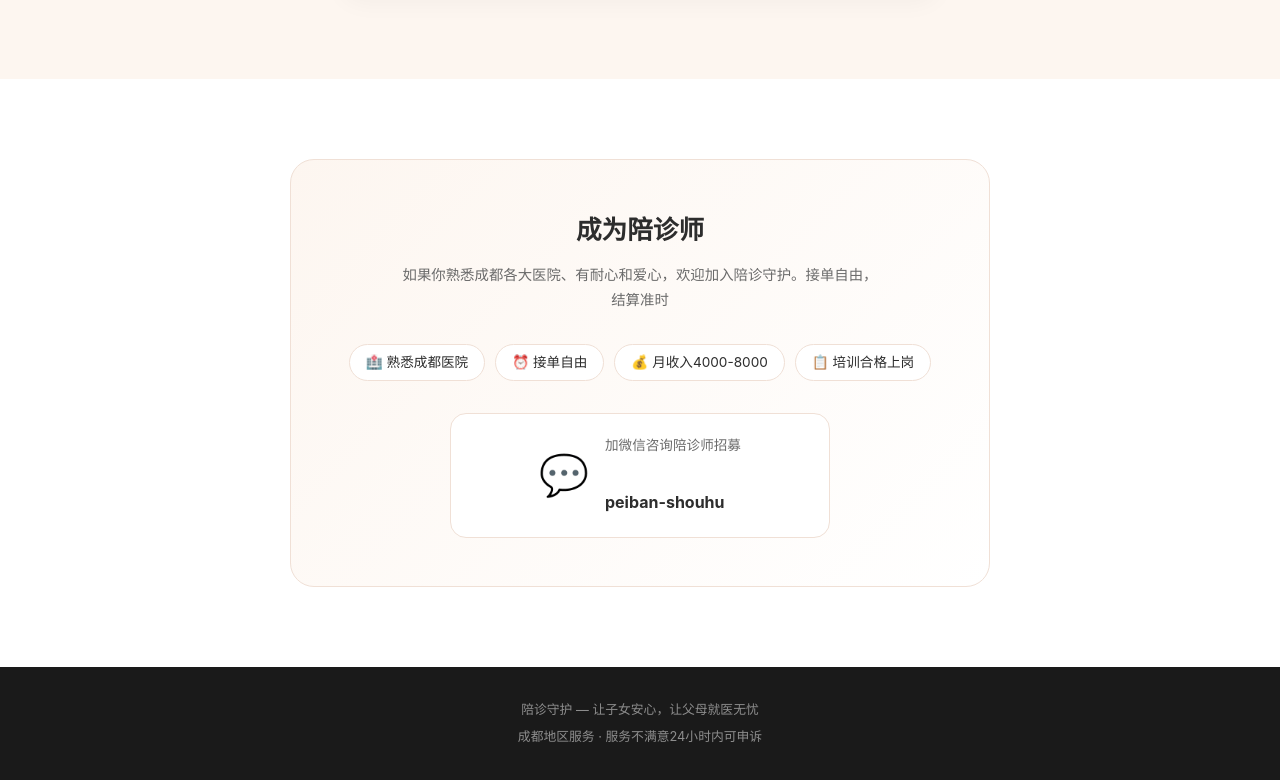
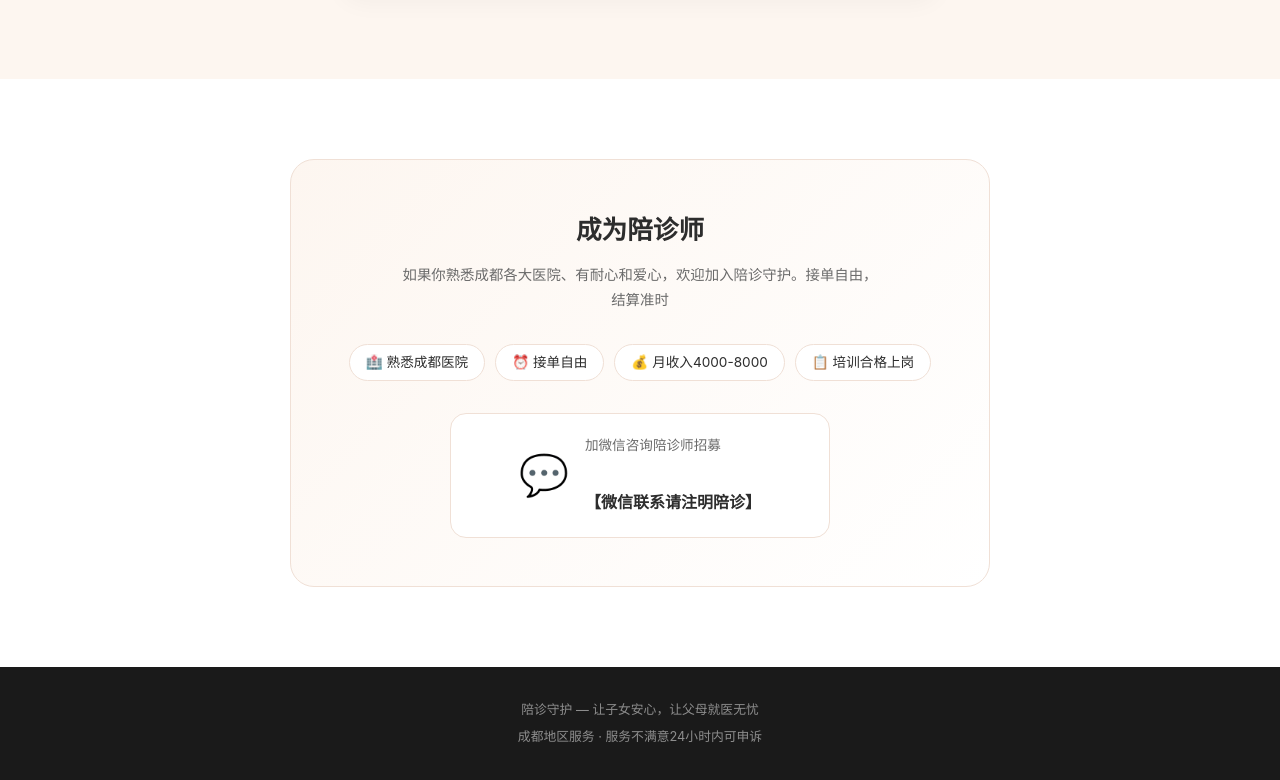
Before and after one commit to jonhnsonzz/pei-ban-shouhu, a plain HTML site: page index.html in a window 1280 px wide. Shown: the part 4012-4792 px from the top of the page. Drawn offline with Linux system fonts and the light colour scheme.

Commit message:
fix: mask WeChat ID to prevent scraping

```diff
--- a/index.html
+++ b/index.html
@@ -690,7 +690,7 @@
             <div class="form-success" id="formSuccess">
                 <div class="icon">✅</div>
                 <h3>预约已提交！</h3>
-                <p>我们会尽快联系你确认陪诊细节。<br>如有紧急需求，可直接加微信：peiban-shouhu</p>
+                <p>我们会尽快联系你确认陪诊细节。<br>如有紧急需求，可直接加微信：【微信联系请注明陪诊】</p>
             </div>
         </div>
     </div>
@@ -712,7 +712,7 @@
                 <div class="wechat-icon">💬</div>
                 <div class="wechat-info">
                     <p>加微信咨询陪诊师招募</p>
-                    <strong>peiban-shouhu</strong>
+                    <strong>【微信联系请注明陪诊】</strong>
                 </div>
             </div>
         </div>
```
